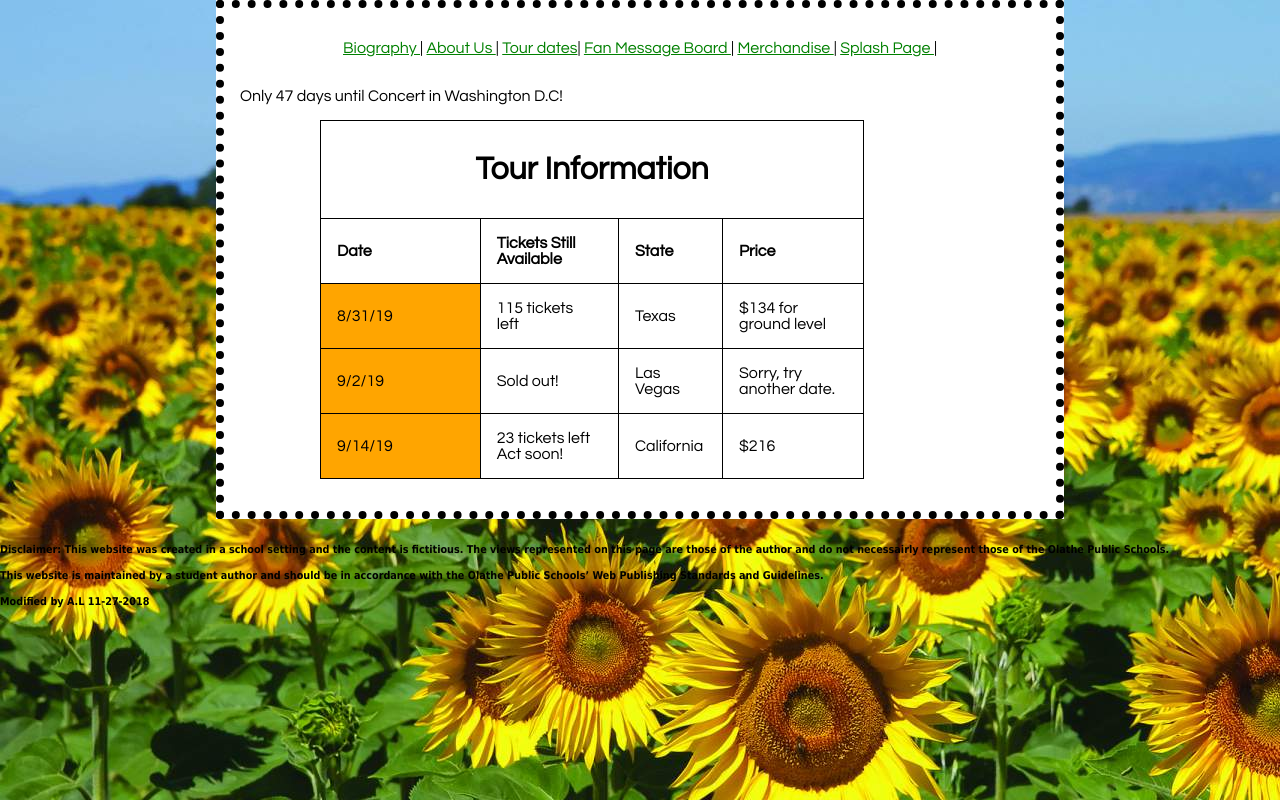
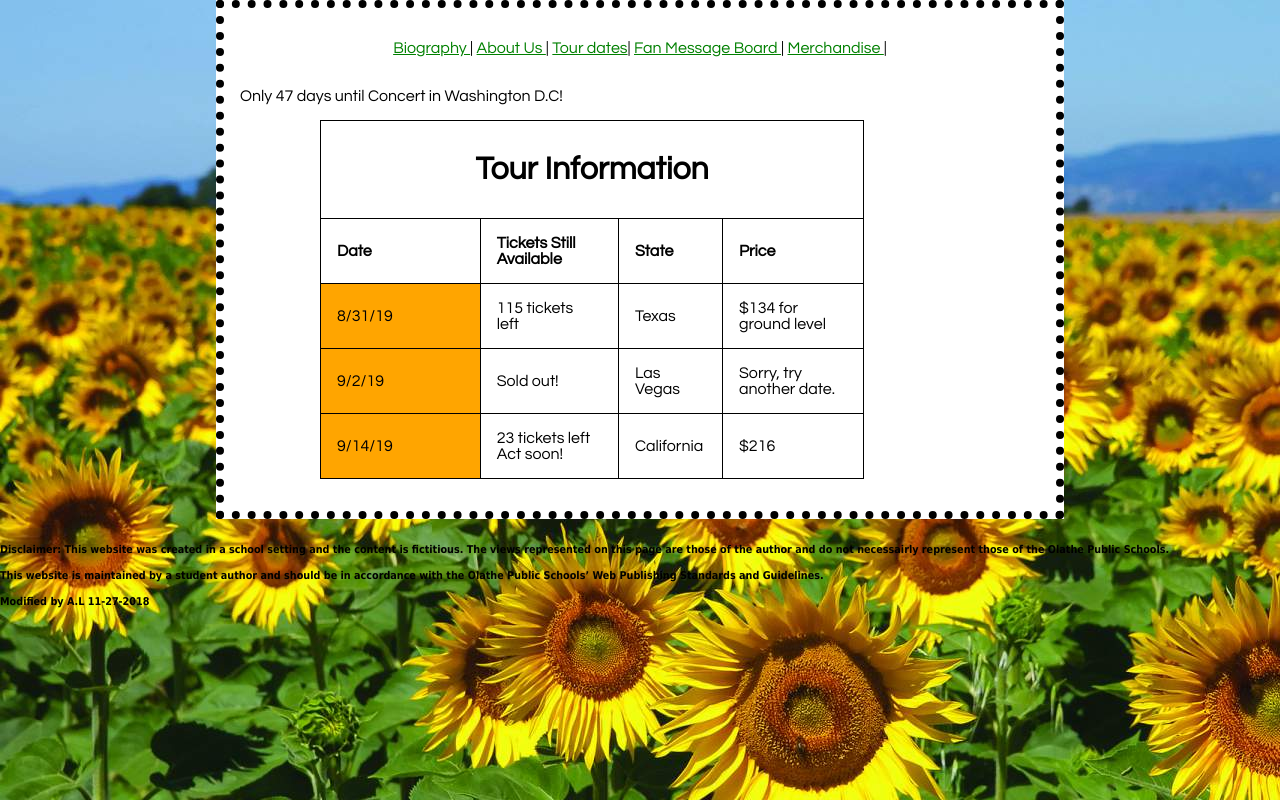
Before and after one commit to annaleu02/onwtsa.github.io, a plain HTML site: page employees.html in a window 1280 px wide. Drawn offline with Linux system fonts and the light colour scheme.

Commit message:
Update employees.html

```diff
--- a/employees.html
+++ b/employees.html
@@ -26,7 +26,6 @@
 		<a href= "employees.html">Tour dates</a>|
 		<a href= "form.html"> Fan Message Board </a> |
 		<a href= "merch.html"> Merchandise </a> |
-		<a href="index.htm" target="_blank">Splash Page </a> |
 
 	</p>
 	</nav>
```
